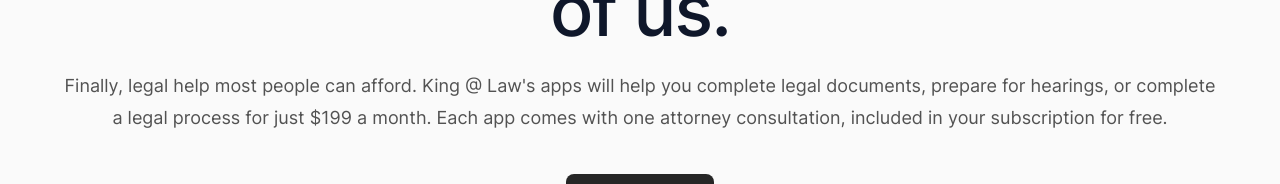
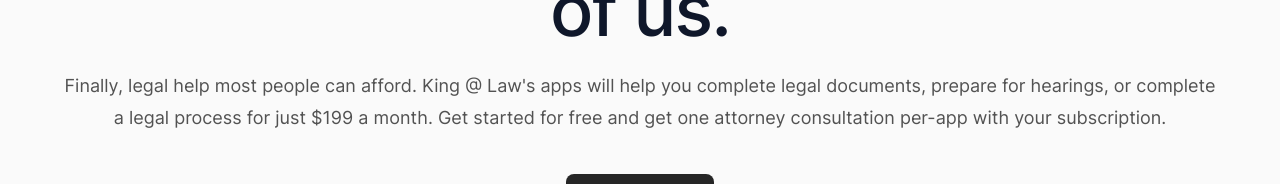
Before and after one commit to David44357/KingLawWebsite, a Next.js app: page /prometheus in a window 1280 px wide. Shown: the part 350-534 px from the top of the page. Built offline with nearby package versions, Linux system fonts and the light colour scheme.

Commit message:
Update PromHero.jsx

```diff
--- a/src/components/PromHero.jsx
+++ b/src/components/PromHero.jsx
@@ -336,7 +336,7 @@ export function PromHero() {
              Legal services for the rest of us.
             </h1>
             <p className="mt-6 text-lg text-gray-600">
-              {'Finally, legal help most people can afford. King @ Law\'s apps will help you complete legal documents, prepare for hearings, or complete a legal process for just $199 a month. Each app comes with one attorney consultation, included in your subscription for free.'}
+              {'Finally, legal help most people can afford. King @ Law\'s apps will help you complete legal documents, prepare for hearings, or complete a legal process for just $199 a month. Get started for free and get one attorney consultation per-app with your subscription.'}
             </p>
             <div className="mt-10 flex justify-center gap-x-6">
               {/* <AppStoreLink /> */}
```
